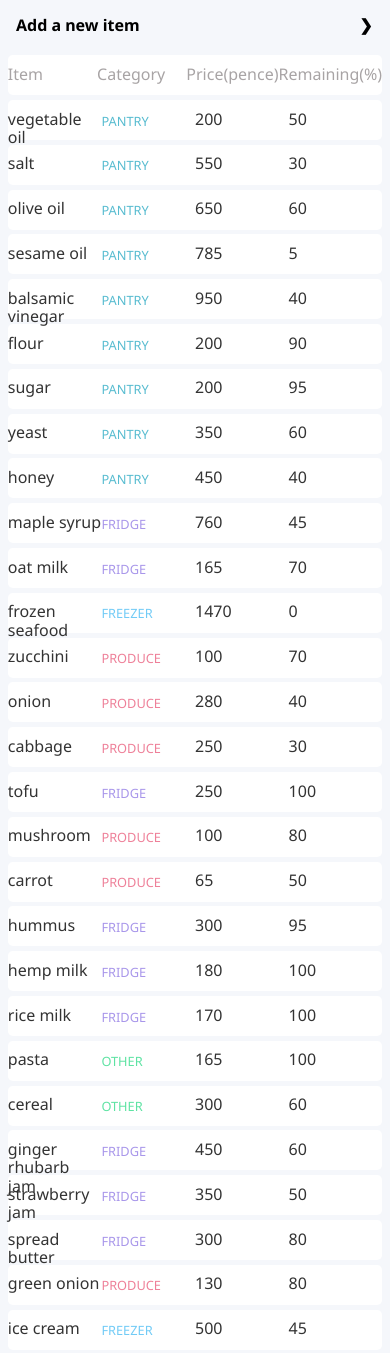
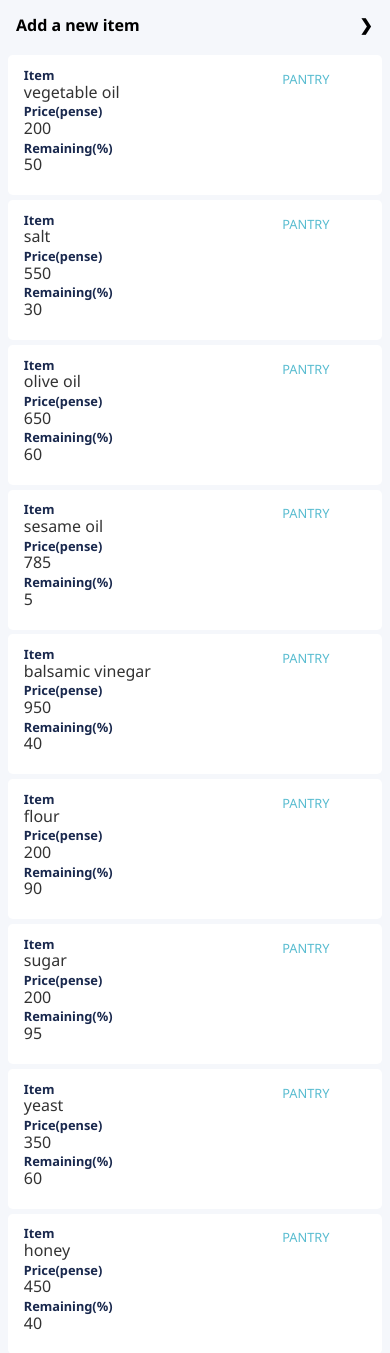
Before and after one commit to AlisonYoon/collectorsapp, a PHP site: page / in a window 390 px wide. Shown: the part 108-1461 px from the top of the page. Run offline with PHP 8.4, Linux system fonts and the light colour scheme; data comes from the database, SQL or seed files in the repository.

Commit message:
meta tag added for mobile devices, also media query for mobile devices work fine

```diff
--- a/index.php
+++ b/index.php
@@ -15,6 +15,7 @@ $groceryItemsArray = processData($groceryItems);
 <html lang="eng">
 <html>
 <head>
+    <meta name="viewport" content="width=device-width, initial-scale=1">
     <link rel="stylesheet" href="normalize.css">
     <link rel="stylesheet" href="styles.css">
 </head>
--- a/styles.css
+++ b/styles.css
@@ -225,7 +225,7 @@ form.big-form input[type=submit]:hover,
         width: 100%;
     }
 }
-@media only screen and (max-device-width: 568px) {
+@media only screen and (max-width: 568px) {
     .table-heading {
         display: none;
     }
```
